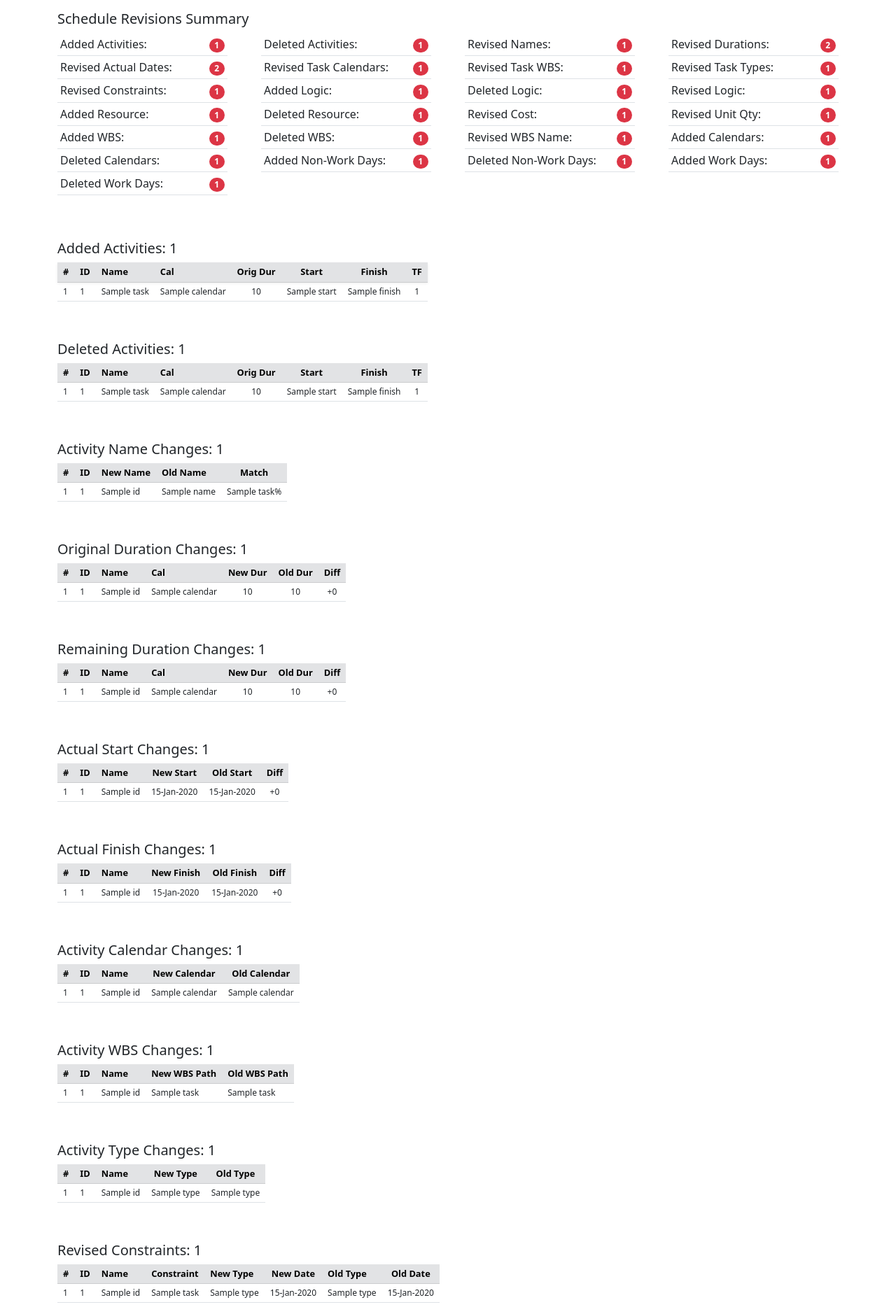
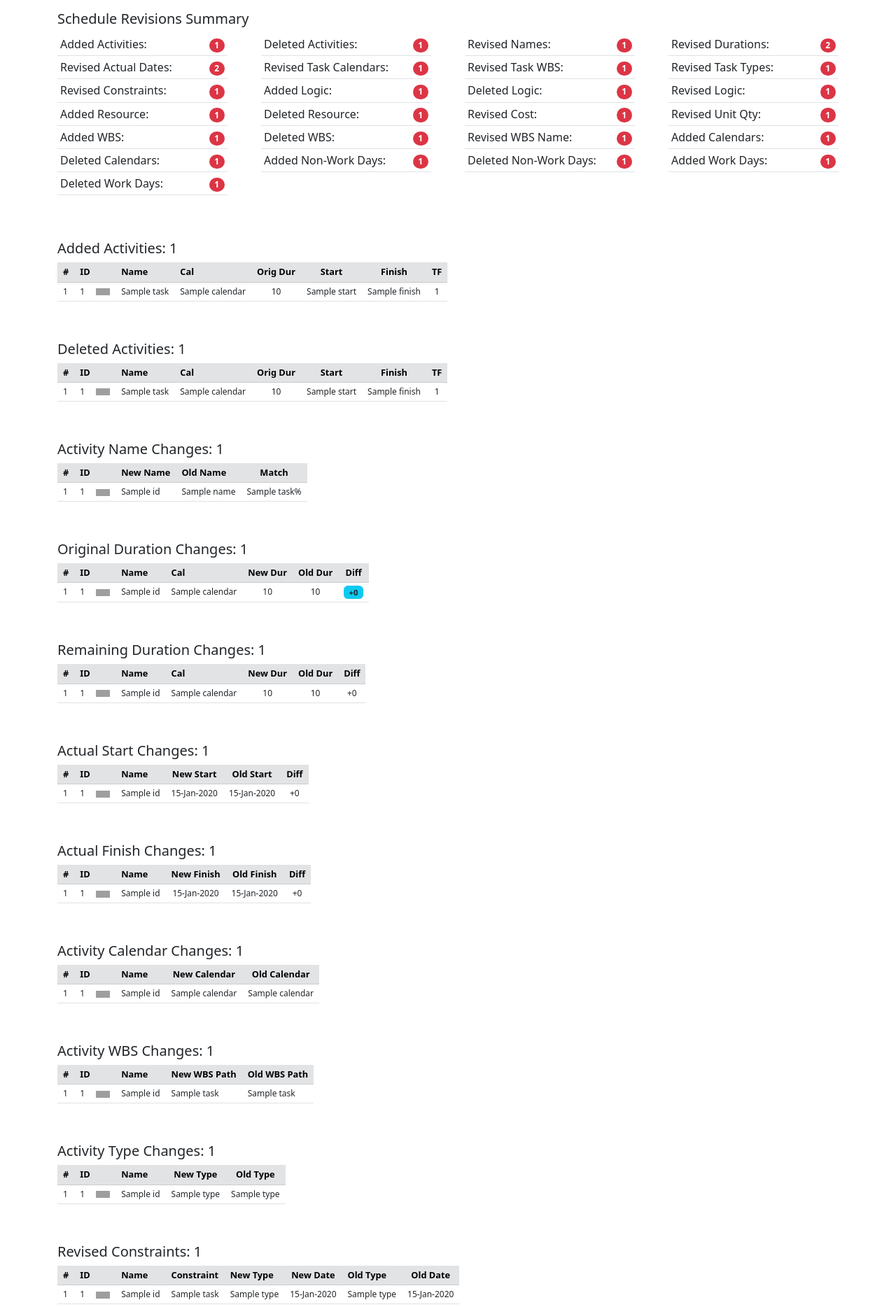
Before and after one commit to jjCode01/xer_pro, a Flask app: template xer_pro/templates/compare.html in a window 1280 px wide. Shown: the part 102-1970 px from the top of the page at 70% size. Run offline with Flask 2, Linux system fonts and the light colour scheme; the template is opened without the code that fills it: most values are stand-ins (such as "Sample title", 1, 10 or a date in 2020); some libraries are stand-ins or nearby versions; grey boxes are pictures that could not be loaded.

Commit message:
added icons indicating task status

```diff
--- a/xer_pro/templates/compare.html
+++ b/xer_pro/templates/compare.html
@@ -73,6 +73,7 @@
                     <tr>
                         <td>{{ loop.index }}</td>
                         <td class="text-start text-nowrap">{{ task.activity_id }}</td>
+                        <td><img src="{{ url_for('static', filename='img/'~task|taskimage) }}" width="20px" height="10px" alt=""></td>
                         <td class="text-start">{{ task.name }}</td>
                         <td class="text-start">{{ task.calendar.name }}</td>
                         <td class="text-center">{{ task.original_duration|formatnumber }}</td>
@@ -107,6 +108,7 @@
                     <tr>
                         <td>{{ loop.index }}</td>
                         <td class="text-start text-nowrap">{{ task.activity_id }}</td>
+                        <td><img src="{{ url_for('static', filename='img/'~task|taskimage) }}" width="20px" height="10px" alt=""></td>
                         <td class="text-start">{{ task.name }}</td>
                         <td class="text-start">{{ task.calendar.name }}</td>
                         <td class="text-center">{{ task.original_duration|formatnumber }}</td>
@@ -138,12 +140,13 @@
                     <tr>
                         <td>{{ loop.index }}</td>
                         <td class="text-nowrap">{{ task[0].activity_id }}</td>
+                        <td><img src="{{ url_for('static', filename='img/'~task[0]|taskimage) }}" width="20px" height="10px" alt=""></td>
                         <td>{{ task[0].name }}</td>
                         <td>{{ task[1].name }}</td>
                         {% if (60 <= task[2] < 80) and task[3] != 100 %}
-                            <td class="text-center bg-warning rounded"><strong>{{ task[2] }}%</strong></td>
+                            <td class="text-center"><span class="badge bg-warning text-dark f-md">{{ task[2] }}%</span></td>
                         {% elif task[2] < 60 and task[3] != 100  %}
-                            <td class="text-center bg-danger text-light rounded"><strong>{{ task[2] }}%</strong></td>
+                            <td class="text-center"><span class="badge bg-danger f-md">{{ task[2] }}%</span></td>
                         {% else %}
                             <td class="text-center">{{ task[2] }}%</td>
                         {% endif %}
@@ -176,6 +179,7 @@
                         <tr>
                             <td>{{ loop.index }}</td>
                             <td class="text-start text-nowrap">{{ task[0].activity_id }}</td>
+                            <td><img src="{{ url_for('static', filename='img/'~task[0]|taskimage) }}" width="20px" height="10px" alt=""></td>
                             <td class="text-start">{{ task[0].name }}</td>
                             <td class="text-start">{{ task[0].calendar.name }}</td>
                             <td class="text-center">{{ task[0].original_duration|formatnumber }}</td>
@@ -183,9 +187,10 @@
                             {% with %}
                             {% set diff = task[0].original_duration - task[1].original_duration %}
                             {% if diff < 0 %}
-                                {% set color = 'text-danger' %}
+                                <td class="text-end"><span class="badge bg-warning text-dark f-md-sm">{{ diff|formatvariance }}</span></td>
+                            {% else %}
+                                <td class="text-end"><span class="badge bg-info text-dark f-md-sm">{{ diff|formatvariance }}</span></td>
                             {% endif %}
-                            <td class="text-center {{ color }}">{{ diff|formatvariance }}</td>
                             {% endwith %}
                         </tr>
                         {% endfor %}
@@ -214,6 +219,7 @@
                         <tr>
                             <td>{{ loop.index }}</td>
                             <td class="text-start text-nowrap">{{ task[0].activity_id }}</td>
+                            <td><img src="{{ url_for('static', filename='img/'~task[0]|taskimage) }}" width="20px" height="10px" alt=""></td>
                             <td class="text-start">{{ task[0].name }}</td>
                             <td class="text-start">{{ task[0].calendar.name }}</td>
                             <td class="text-center">{{ task[0].remaining_duration|formatnumber }}</td>
@@ -255,6 +261,7 @@
                         <tr>
                             <td>{{ loop.index }}</td>
                             <td class="text-start text-nowrap">{{ task[0].activity_id }}</td>
+                            <td><img src="{{ url_for('static', filename='img/'~task[0]|taskimage) }}" width="20px" height="10px" alt=""></td>
                             <td class="text-start">{{ task[0].name }}</td>
                             <td class="text-center">{{ task[0].act_start_date|formatdate }}</td>
                             <td class="text-center">{{ task[1].act_start_date|formatdate }}</td>
@@ -295,6 +302,7 @@
                         <tr>
                             <td>{{ loop.index }}</td>
                             <td class="text-start text-nowrap">{{ task[0].activity_id }}</td>
+                            <td><img src="{{ url_for('static', filename='img/'~task[0]|taskimage) }}" width="20px" height="10px" alt=""></td>
                             <td class="text-start">{{ task[0].name }}</td>
                             <td class="text-center">{{ task[0].act_end_date|formatdate }}</td>
                             <td class="text-center">{{ task[1].act_end_date|formatdate }}</td>
@@ -336,6 +344,7 @@
                     <tr>
                         <td>{{ loop.index }}</td>
                         <td class="text-start text-nowrap">{{ task[0].activity_id }}</td>
+                        <td><img src="{{ url_for('static', filename='img/'~task[0]|taskimage) }}" width="20px" height="10px" alt=""></td>
                         <td class="text-start">{{ task[0].name }}</td>
                         <td class="text-center">{{ task[0].calendar|string }}</td>
                         <td class="text-center">{{ task[1].calendar|string }}</td>
@@ -364,6 +373,7 @@
                     <tr>
                         <td>{{ loop.index }}</td>
                         <td class="text-start text-nowrap">{{ task[0].activity_id }}</td>
+                        <td><img src="{{ url_for('static', filename='img/'~task[0]|taskimage) }}" width="20px" height="10px" alt=""></td>
                         <td class="text-start">{{ task[0].name }}</td>
                         <td class="text-start">{{ task[1] }}</td>
                         <td class="text-start">{{ task[2] }}</td>
@@ -392,6 +402,7 @@
                     <tr>
                         <td>{{ loop.index }}</td>
                         <td class="text-start text-nowrap">{{ task[0].activity_id }}</td>
+                        <td><img src="{{ url_for('static', filename='img/'~task[0]|taskimage) }}" width="20px" height="10px" alt=""></td>
                         <td class="text-start">{{ task[0].name }}</td>
                         <td class="text-center">{{ task[0].type }}</td>
                         <td class="text-center">{{ task[1].type }}</td>
@@ -423,6 +434,7 @@
                     <tr>
                         <td>{{ loop.index }}</td>
                         <td class="text-start text-nowrap">{{ task[0].activity_id }}</td>
+                        <td><img src="{{ url_for('static', filename='img/'~task[0]|taskimage) }}" width="20px" height="10px" alt=""></td>
                         <td class="text-start">{{ task[0].name }}</td>
                         <td class="text-start">{{ task[3] }}</td>
                         <td class="text-center">{{ task[1].type }}</td>
@@ -456,8 +468,10 @@
                     <tr>
                         <td>{{ loop.index }}</td>
                         <td class="text-start text-nowrap">{{ rel.predecessor.activity_id }}</td>
+                        <td><img src="{{ url_for('static', filename='img/'~rel.predecessor|taskimage) }}" width="20px" height="10px" alt=""></td>
                         <td class="text-start">{{ rel.predecessor.name }}</td>
                         <td class="text-start text-nowrap">{{ rel.successor.activity_id }}</td>
+                        <td><img src="{{ url_for('static', filename='img/'~rel.successor|taskimage) }}" width="20px" height="10px" alt=""></td>
                         <td class="text-start">{{ rel.successor.name }}</td>
                         <td class="text-center">{{ rel.link }}</td>
                         <td class="text-center">{{ rel.lag|formatnumber }}</td>
@@ -488,8 +502,10 @@
                     <tr>
                         <td>{{ loop.index }}</td>
                         <td class="text-start text-nowrap">{{ rel.predecessor.activity_id }}</td>
+                        <td><img src="{{ url_for('static', filename='img/'~rel.predecessor|taskimage) }}" width="20px" height="10px" alt=""></td>
                         <td class="text-start">{{ rel.predecessor.name }}</td>
                         <td class="text-start text-nowrap">{{ rel.successor.activity_id }}</td>
+                        <td><img src="{{ url_for('static', filename='img/'~rel.successor|taskimage) }}" width="20px" height="10px" alt=""></td>
                         <td class="text-start">{{ rel.successor.name }}</td>
                         <td class="text-center">{{ rel.link }}</td>
                         <td class="text-center">{{ rel.lag|formatnumber }}</td>
@@ -520,8 +536,10 @@
                     <tr>
                         <td>{{ loop.index }}</td>
                         <td class="text-start text-nowrap">{{ rel[0].predecessor.activity_id }}</td>
+                        <td><img src="{{ url_for('static', filename='img/'~rel[0].predecessor|taskimage) }}" width="20px" height="10px" alt=""></td>
                         <td class="text-start">{{ rel[0].predecessor.name }}</td>
                         <td class="text-start text-nowrap">{{ rel[0].successor.activity_id }}</td>
+                        <td><img src="{{ url_for('static', filename='img/'~rel[0].successor|taskimage) }}" width="20px" height="10px" alt=""></td>
                         <td class="text-start">{{ rel[0].successor.name }}</td>
                         <td class="text-center">{{ rel[0].link }}:{{ rel[0].lag|formatnumber }} </td>
                         <td class="text-center">{{ rel[1].link }}:{{ rel[1].lag|formatnumber }} </td>
@@ -551,6 +569,7 @@
                     <tr>
                         <td>{{ loop.index }}</td>
                         <td class="text-start text-nowrap">{{ res.task.activity_id }}</td>
+                        <td><img src="{{ url_for('static', filename='img/'~res.task|taskimage) }}" width="20px" height="10px" alt=""></td>
                         <td class="text-start">{{ res.task.name }}</td>
                         <td class="text-start text-nowrap">{{ res.name }}</td>
                         {% if res.account %}
@@ -559,7 +578,7 @@
                         <td class="text-start text-nowrap">-</td>
 
                         {% endif %}
-                        <td class="text-end">{{ res.cost.budget|formatnumber }}</td>
+                        <td class="text-end">${{ res.cost.budget|formatnumber }}</td>
                         <td class="text-end">{{ res.unit_qty.budget|formatnumber }} </td>
 
                     </tr>
@@ -587,6 +606,7 @@
                     <tr>
                         <td>{{ loop.index }}</td>
                         <td class="text-start text-nowrap">{{ res.task.activity_id }}</td>
+                        <td><img src="{{ url_for('static', filename='img/'~res.task|taskimage) }}" width="20px" height="10px" alt=""></td>
                         <td class="text-start">{{ res.task.name }}</td>
                         <td class="text-start text-nowrap">{{ res.name }}</td>
                         <td class="text-end">{{ res.cost.budget|formatnumber }}</td>
@@ -617,6 +637,7 @@
                     <tr>
                         <td>{{ loop.index }}</td>
                         <td class="text-start text-nowrap">{{ res[0].task.activity_id }}</td>
+                        <td><img src="{{ url_for('static', filename='img/'~res[0].task|taskimage) }}" width="20px" height="10px" alt=""></td>
                         <td class="text-start">{{ res[0].task.name }}</td>
                         <td class="text-start text-nowrap">{{ res[0].name }}</td>
                         <td class="text-end">{{ res[0].cost.budget|formatnumber }}</td>
@@ -648,6 +669,7 @@
                     <tr>
                         <td>{{ loop.index }}</td>
                         <td class="text-start text-nowrap">{{ res[0].task.activity_id }}</td>
+                        <td><img src="{{ url_for('static', filename='img/'~res[0].task|taskimage) }}" width="20px" height="10px" alt=""></td>
                         <td class="text-start">{{ res[0].task.name }}</td>
                         <td class="text-start text-nowrap">{{ res[0].name }}</td>
                         <td class="text-end">{{ res[0].unit_qty.budget|formatnumber }}</td>
```
Also changed, not shown: other parts of xer_pro/templates/compare.html (+21 -21 lines).
